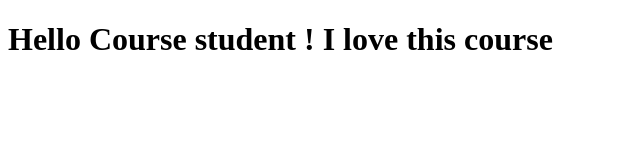
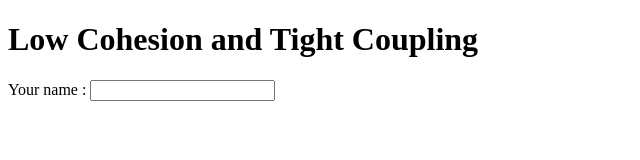
Before and after one commit to agabak/kabunga, a plain HTML site: page index.html in a window 1280 px wide. Shown: the whole page, without its empty margins (0-640 px from the left). Drawn offline with Linux system fonts and the light colour scheme.

Commit message:
Add input

```diff
--- a/index.html
+++ b/index.html
@@ -5,6 +5,12 @@
     <title>Hello coursera</title>
   </head>
   <body>
-      <h1>Hello Course student ! I  love  this  course</h1>
+      <h1>Low Cohesion and Tight Coupling</h1>
+      <div id="nameCalculator">
+         <div>
+           Your name : <input type="text" id="name">
+         </div>
+         <div id="output"></div>
+      </div>
   </body>
 </html>
```
